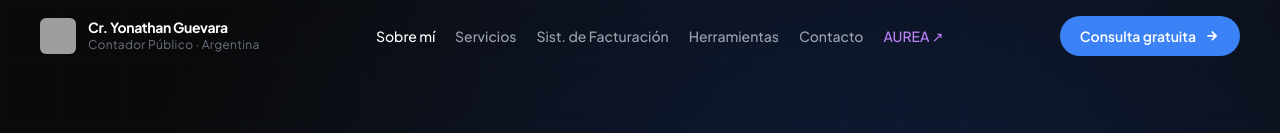
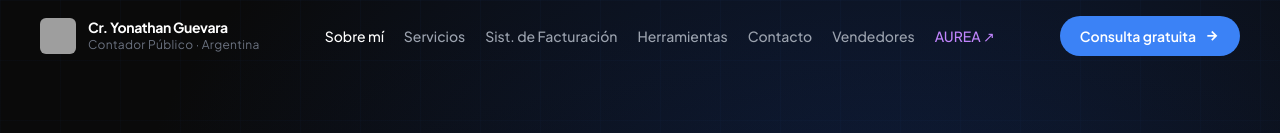
Before and after one commit to YonathanGuevara/guevara-estudio, a React (Vite) app in the folder proyecto-contador/: page / in a window 1280 px wide. Shown: the top 133 px of the page. Built offline with nearby package versions, Linux system fonts and the light colour scheme; grey boxes are pictures that could not be loaded.

Commit message:
Add Vendedores link to navbar

```diff
--- a/proyecto-contador/src/components/feature/Navbar.tsx
+++ b/proyecto-contador/src/components/feature/Navbar.tsx
@@ -10,6 +10,7 @@ const navLinks = [
   { label: 'Sist. de Facturación', path: '/facturacion' },
   { label: 'Herramientas', path: '/herramientas' },
   { label: 'Contacto', path: '/contacto' },
+  { label: 'Vendedores', path: '/vendedores' },
 ];
 
 export default function Navbar() {
```
